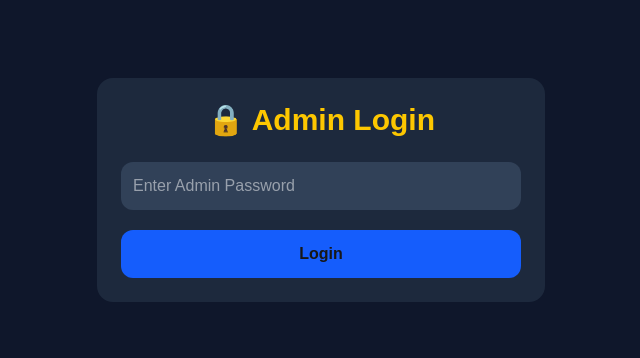
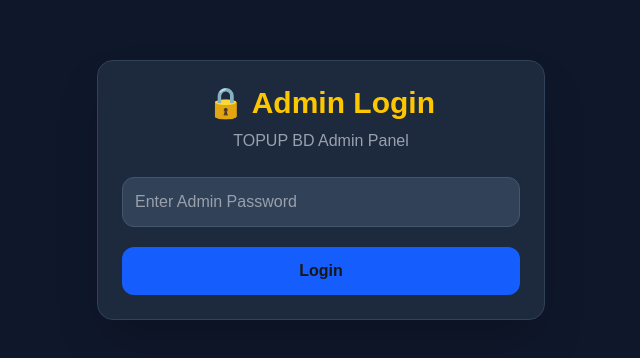
Before and after one commit to omorbro/topup-bd, a Next.js app: page /admin/login in a window 1280 px wide. Shown: the part 210-568 px from the top of the page, without its empty margins (319-959 px from the left). Built offline with nearby package versions, Linux system fonts and the light colour scheme.

Commit message:
Fix admin login redirect

```diff
--- a/app/admin/login/page.tsx
+++ b/app/admin/login/page.tsx
@@ -1,17 +1,14 @@
 "use client";
 
 import { useState } from "react";
-import { useRouter } from "next/navigation";
 
 export default function AdminLogin() {
-  const router = useRouter();
-
   const [password, setPassword] = useState("");
 
   function login() {
     if (password === "topupbd123") {
       localStorage.setItem("admin-login", "true");
-      router.push("/admin");
+      window.location.href = "/admin";
     } else {
       alert("❌ Wrong Password");
     }
@@ -19,30 +16,37 @@ export default function AdminLogin() {
 
   return (
     <main className="min-h-screen flex items-center justify-center bg-slate-900 p-4">
+      <div className="w-full max-w-md bg-slate-800 rounded-2xl p-6 shadow-2xl border border-slate-700">
 
-      <div className="w-full max-w-md bg-slate-800 rounded-2xl p-6">
-
-        <h1 className="text-3xl font-bold text-center text-yellow-400 mb-6">
+        <h1 className="text-3xl font-bold text-center text-yellow-400 mb-2">
           🔒 Admin Login
         </h1>
+
+        <p className="text-center text-gray-400 mb-6">
+          TOPUP BD Admin Panel
+        </p>
 
         <input
           type="password"
           placeholder="Enter Admin Password"
           value={password}
           onChange={(e) => setPassword(e.target.value)}
-          className="w-full rounded-xl bg-slate-700 p-3 text-white outline-none"
+          onKeyDown={(e) => {
+            if (e.key === "Enter") {
+              login();
+            }
+          }}
+          className="w-full rounded-xl bg-slate-700 border border-slate-600 p-3 text-white outline-none focus:border-yellow-400"
         />
 
         <button
           onClick={login}
-          className="w-full mt-5 bg-blue-600 hover:bg-blue-700 py-3 rounded-xl font-bold"
+          className="w-full mt-5 bg-blue-600 hover:bg-blue-700 py-3 rounded-xl font-bold transition"
         >
           Login
         </button>
 
       </div>
-
     </main>
   );
 }
```
